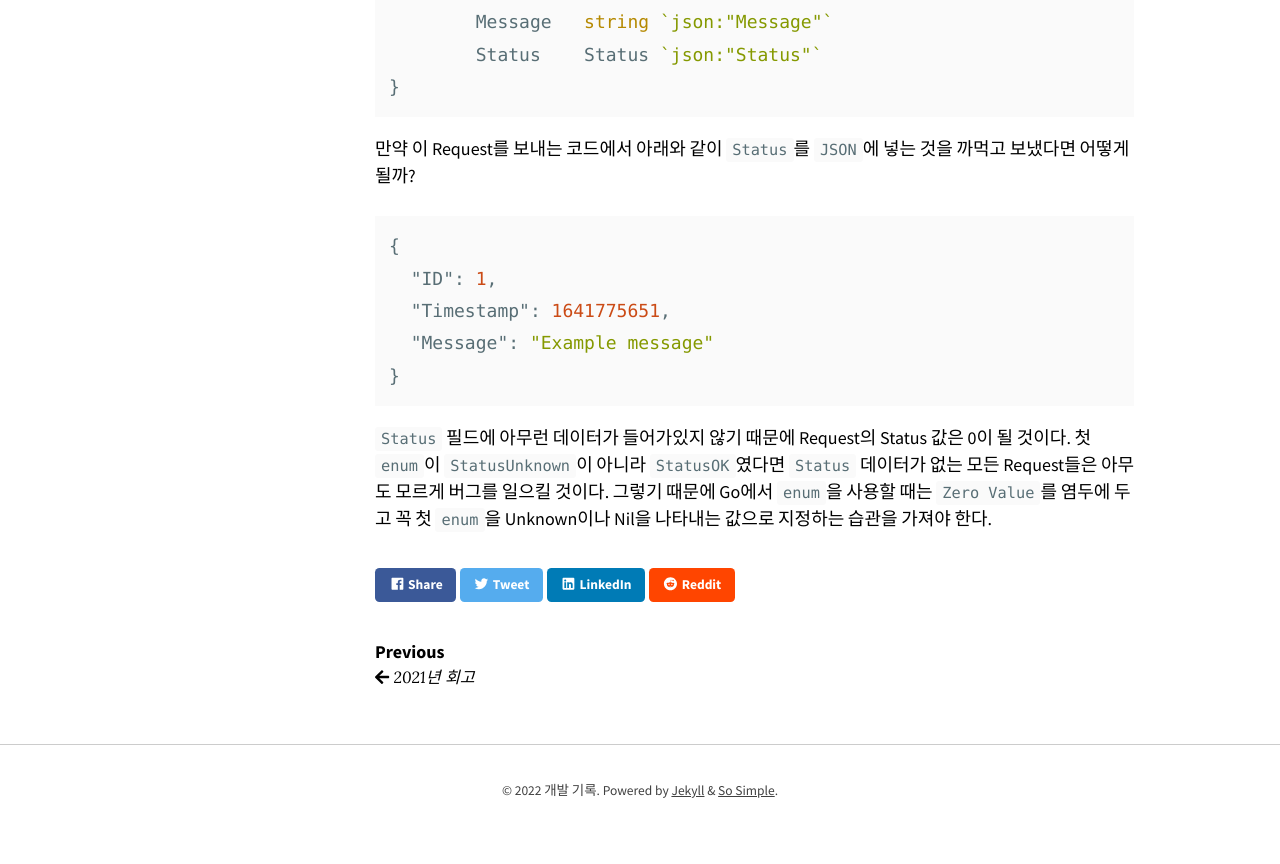
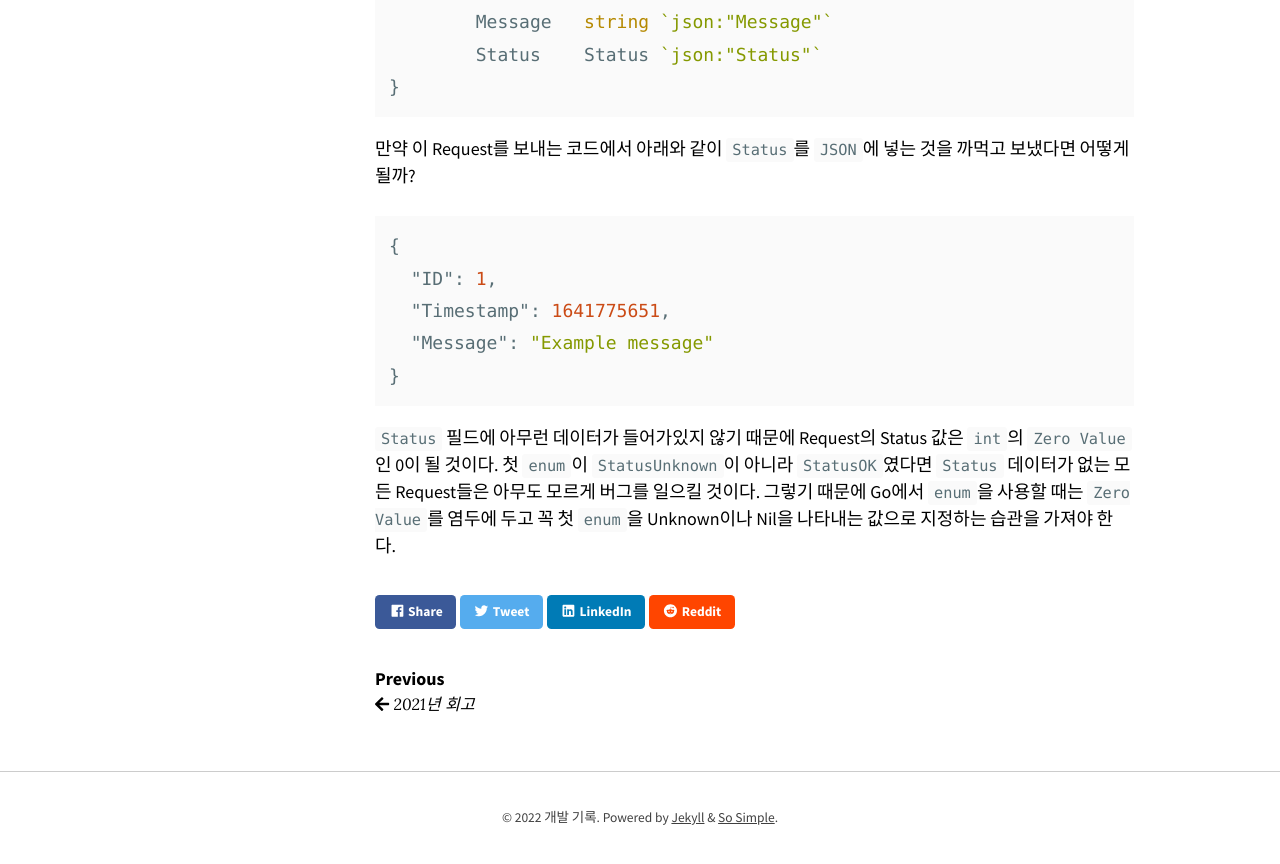
Before and after one commit to WHYjun/whyjun.github.io, a Jekyll site: the page built from _posts/2022-01-09-Enum-in-Golang.md, in a window 1280 px wide and 900 px high, scrolled down 1841 px. Shown: the top 864 px of the window. Built offline with Jekyll 4.4.1, drawn with Linux system fonts in a browser that asks for light colours; nearby versions of some CDN libraries.

Commit message:
Update 2022-01-09-Enum-in-Golang

````diff
--- a/_posts/2022-01-09-Enum-in-Golang.md
+++ b/_posts/2022-01-09-Enum-in-Golang.md
@@ -63,4 +63,4 @@ type Request struct {
 }
 ```
 
-`Status` 필드에 아무런 데이터가 들어가있지 않기 때문에 Request의 Status 값은 0이 될 것이다. 첫 `enum`이 `StatusUnknown`이 아니라 `StatusOK`였다면 `Status` 데이터가 없는 모든 Request들은 아무도 모르게 버그를 일으킬 것이다. 그렇기 때문에 Go에서 `enum`을 사용할 때는 `Zero Value`를 염두에 두고 꼭 첫 `enum`을 Unknown이나 Nil을 나타내는 값으로 지정하는 습관을 가져야 한다.
+`Status` 필드에 아무런 데이터가 들어가있지 않기 때문에 Request의 Status 값은 `int`의 `Zero Value`인 0이 될 것이다. 첫 `enum`이 `StatusUnknown`이 아니라 `StatusOK`였다면 `Status` 데이터가 없는 모든 Request들은 아무도 모르게 버그를 일으킬 것이다. 그렇기 때문에 Go에서 `enum`을 사용할 때는 `Zero Value`를 염두에 두고 꼭 첫 `enum`을 Unknown이나 Nil을 나타내는 값으로 지정하는 습관을 가져야 한다.
````
